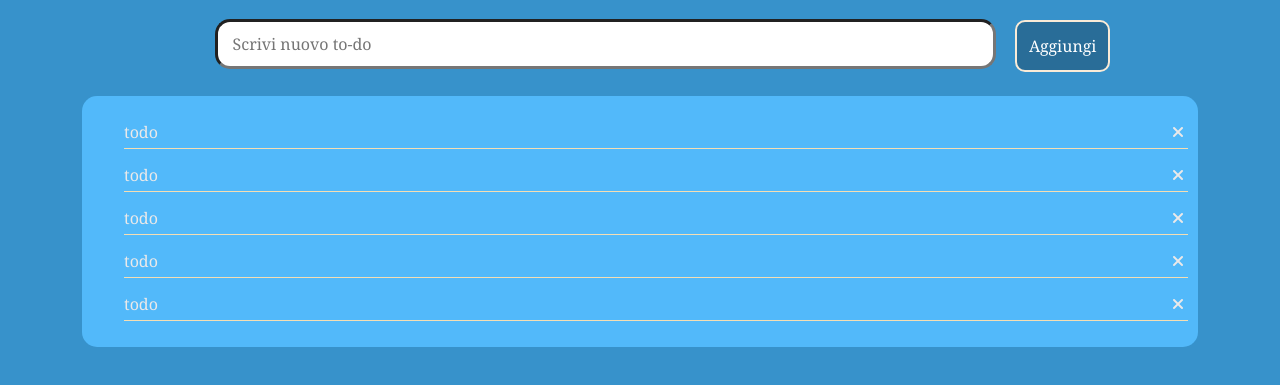
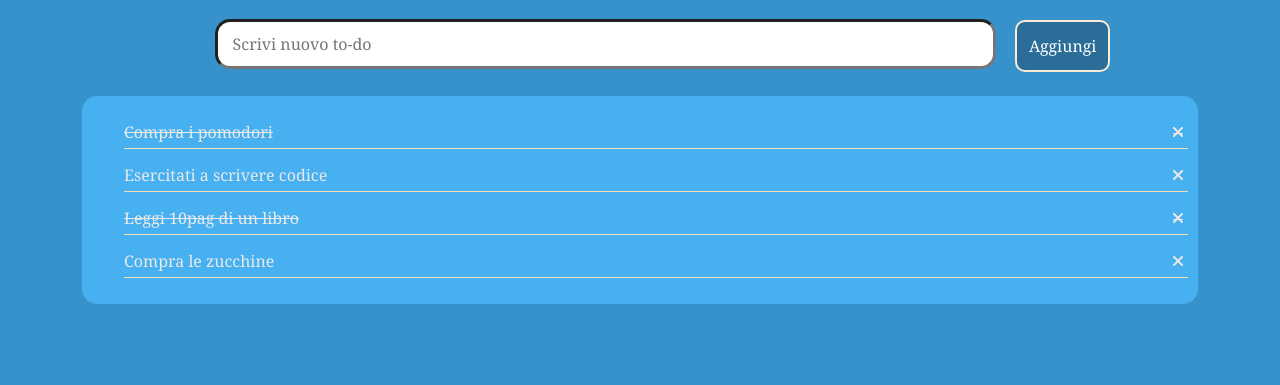
Before and after one commit to iliescumichele/vue-todolist, a plain HTML site: page index.html in a window 1280 px wide. Shown: the part 77-462 px from the top of the page. Drawn offline with nearby package versions, Linux system fonts and the light colour scheme.

Commit message:
Milestone 1

```diff
--- a/css/style.css
+++ b/css/style.css
@@ -39,7 +39,7 @@ h1{
 }
 
 .todo-container{
-    background-color: #52b9fa;
+    background-color: #46b0f1;
     border-radius: 15px;
     padding: 10px ;
 }
@@ -66,3 +66,7 @@ h1{
     background-color: #0083d48f;
     border-radius: 5px;
 }
+
+.cancelled{
+    text-decoration: line-through;
+}
--- a/index.html
+++ b/index.html
@@ -37,24 +37,9 @@
             <div class="todo-container my-4">
 
                 <ul>
-                    <li>
-                        todo
-                        <i class="fa-solid fa-xmark"></i>
-                    </li>
-                    <li>
-                        todo
-                        <i class="fa-solid fa-xmark"></i>
-                    </li>
-                    <li>
-                        todo
-                        <i class="fa-solid fa-xmark"></i>
-                    </li>
-                    <li>
-                        todo
-                        <i class="fa-solid fa-xmark"></i>
-                    </li>
-                    <li>
-                        todo
+                    <li v-for="todo in todos"
+                        :class="{'cancelled' : todo.taskDone === true}">
+                        {{todo.what}}
                         <i class="fa-solid fa-xmark"></i>
                     </li>
                 </ul>
--- a/js/script.js
+++ b/js/script.js
@@ -5,12 +5,12 @@
 
     Questa volta però ogni todo sarà un oggetto, formato da due proprietà:
     - `text`, una stringa che indica il testo del todo
-    - `done`, un booleano (true/false) che indica se il todo è stato fatto oppure no
+    - `taskDone`, un booleano (true/false) che indica se il todo è stato fatto oppure no
 
 
     **MILESTONE 1**
     Stampare all’interno di una lista, un item per ogni todo.
-    Se la proprietà `done` è uguale a `true`, visualizzare il testo del todo ~~sbarrato~~.
+    Se la proprietà `taskDone` è uguale a `true`, visualizzare il testo del todo ~~sbarrato~~.
 
     **MILESTONE 2**
     Visualizzare a fianco ad ogni item ha una “x”: cliccando su di essa, il todo viene rimosso dalla lista.
@@ -20,5 +20,30 @@
 
     **Bonus:**
     1- oltre al click sul pulsante, intercettare anche il tasto ENTER per aggiungere il todo alla lista
-    2- cliccando sul testo dell’item, invertire il valore della proprietà done del todo corrispondente (se `done` era uguale a `false`, impostare `true` e viceversa)
+    2- cliccando sul testo dell’item, invertire il valore della proprietà taskDone del todo corrispondente (se `taskDone` era uguale a `false`, impostare `true` e viceversa)
 */
+
+const app = new Vue({
+    el: '#app',
+
+    data: {
+        todos:[
+            {
+                what: 'Compra i pomodori',
+                taskDone: true,
+            },
+            {
+                what: 'Esercitati a scrivere codice',
+                taskDone: false,
+            },
+            {
+                what: 'Leggi 10pag di un libro',
+                taskDone: true,
+            },
+            {
+                what: 'Compra le zucchine',
+                taskDone: false,
+            },
+        ]
+    }
+})
```
